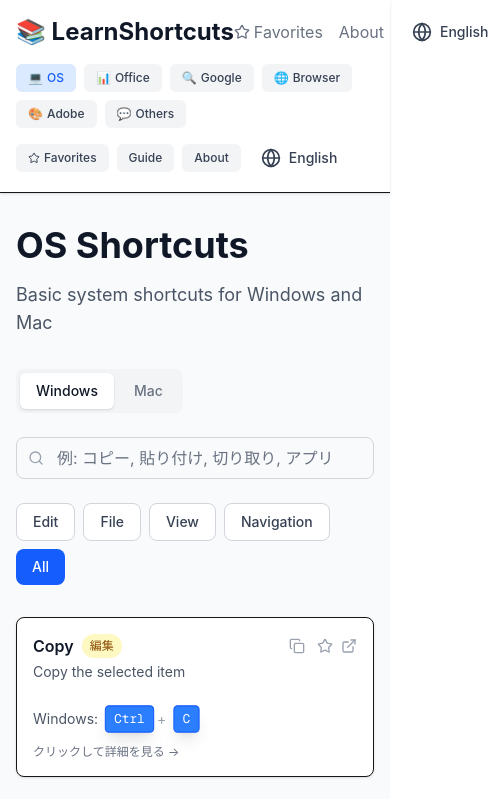
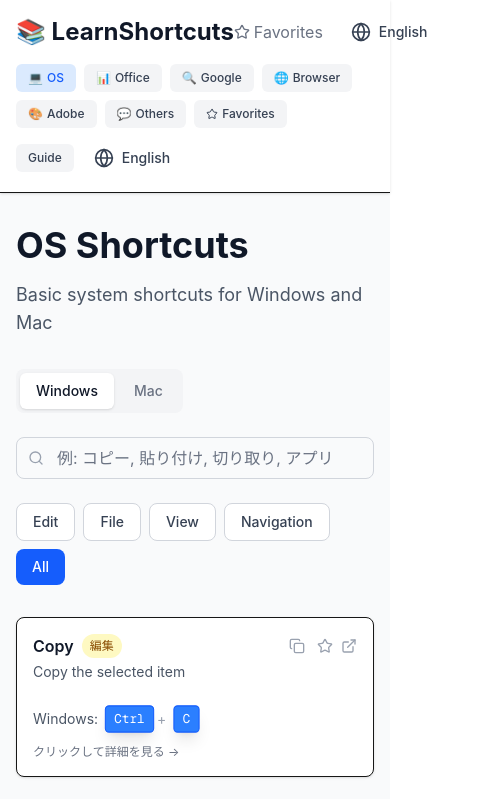
Before and after one commit to jongik96/shortcut, a Next.js app: page /en/os in a window 390 px wide. Shown: the top 799 px of the page, 501 px wide, since content can reach past the window. Built offline with nearby package versions, Linux system fonts and the light colour scheme.

Commit message:
mobile updated

```diff
--- a/src/components/Header.tsx
+++ b/src/components/Header.tsx
@@ -107,9 +107,6 @@ const Header = () => {
                 </span>
               )}
             </Link>
-            <Link href={getLocalePath('/about')} className="text-gray-500 hover:text-gray-900 transition-colors">
-              {t.about}
-            </Link>
             <LanguageSwitcher />
           </nav>
         </div>
@@ -184,13 +181,31 @@ const Header = () => {
               <span>💬</span>
               <span>{t.others}</span>
             </Link>
+
+            {/* 작은 화면에서만 즐겨찾기를 여기에 표시 */}
+            <Link
+              href={getLocalePath('/bookmark')}
+              className={`sm:hidden flex items-center gap-1 px-3 py-1.5 text-xs font-medium rounded-md transition-colors ${
+                pathname.includes('/bookmark')
+                  ? 'bg-blue-100 text-blue-600'
+                  : 'bg-gray-100 text-gray-700 hover:bg-gray-200'
+              }`}
+            >
+              <Star className="h-3 w-3" />
+              <span>{t.bookmarks}</span>
+              {favorites.length > 0 && (
+                <span className="bg-blue-600 text-white text-xs rounded-full px-1.5 py-0.5 min-w-[16px] text-center">
+                  {favorites.length}
+                </span>
+              )}
+            </Link>
           </div>
 
-          {/* 유틸리티 메뉴 */}
+          {/* 유틸리티 메뉴 - 큰 화면에서만 즐겨찾기 표시 */}
           <div className="flex flex-wrap gap-2 items-center">
             <Link
               href={getLocalePath('/bookmark')}
-              className={`flex items-center gap-1 px-3 py-1.5 text-xs font-medium rounded-md transition-colors ${
+              className={`hidden sm:flex items-center gap-1 px-3 py-1.5 text-xs font-medium rounded-md transition-colors ${
                 pathname.includes('/bookmark')
                   ? 'bg-blue-100 text-blue-600'
                   : 'bg-gray-100 text-gray-700 hover:bg-gray-200'
@@ -210,12 +225,6 @@ const Header = () => {
             >
               {t.guide}
             </Link>
-            <Link
-              href={getLocalePath('/about')}
-              className="px-3 py-1.5 text-xs font-medium rounded-md bg-gray-100 text-gray-700 hover:bg-gray-200 transition-colors"
-            >
-              {t.about}
-            </Link>
             <LanguageSwitcher />
           </div>
         </div>
```
